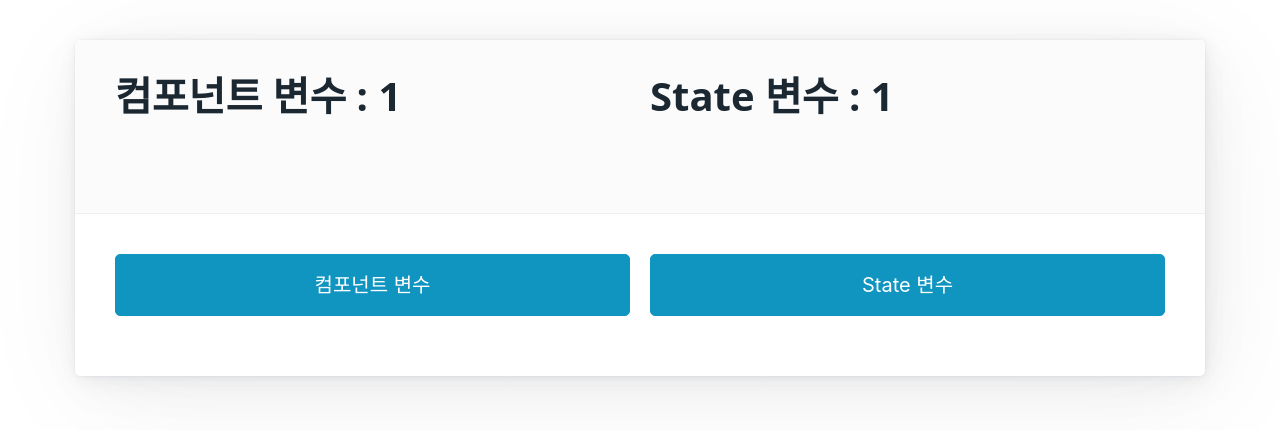
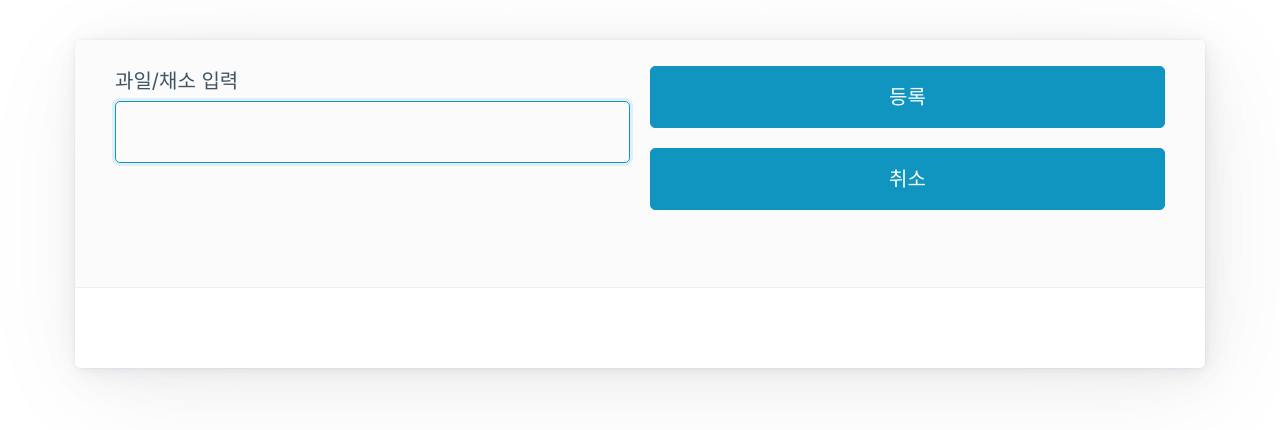
Before and after one commit to SuHyunParkSunshine/React_class, a React (Create React App) app: page / in a window 1280 px wide. Shown: the top 430 px of the page. Built offline with nearby package versions, Linux system fonts and the light colour scheme.

Commit message:
23.05.04_수업(2)

```diff
--- a/src/07/MyRef.js
+++ b/src/07/MyRef.js
@@ -1,37 +1,46 @@
-import { useState } from "react";
+import { useState, useRef, useEffect } from "react";
 
 const MyRef = () => {
 
-    let cnt1 = 1;
-    const [cnt2, setCnt2] = useState(1);
+    const txtref = useRef();
 
-    const showCnt = () => {
-        console.log('cnt1 =', cnt1, 'cnt2 =', cnt2)
-    }
+    const itemArr =useRef([]);
+    const[itemTag, setItemTag] = useState();
 
-    const showCnt1 = () => {
-        cnt1++;
-        showCnt();
-    }
+    //입력을 받을 곳에 커서 깜빡이게 하기 처음 페이지 들어가서 랜더링 될때 커서 깜빡이게하기!!
+    useEffect(() => {
+        txtref.current.focus();
+    }, []);
 
-    const showCnt2 = () => {
-        setCnt2(cnt2 + 1);
-        showCnt();
-    }
+    const addItem = (e) => {
+        e.preventDefault();
+        itemArr.current = [...itemArr.current, txtref.current.value];
+        itemArr.current = new Set(itemArr.current)
+        console.log("addItem=", itemArr.current); //cnt3찍은거랑 같음, 값이 변화하는지 확인하기 위해서 console찍은겨
+    };
+    const resetItem = (e) => {
+        e.preventDefault();
+        console.log("resetItem");
+    };
 
     return (
         <main className="container">
             <article>
                 <header>
-                    <div className="grid">
-                        <div><h1>컴포넌트 변수 : {cnt1}</h1></div>
-                        <div><h1>State 변수 : {cnt2}</h1></div>
-                    </div>
+                    <form>
+                        <div className="grid">
+                            <div>
+                                <label htmlFor="txt1">과일/채소 입력</label>
+                                <input ref={txtref} type="text" id="txt1" name="txt1" required />
+                            </div>
+
+                            <div>
+                                <button onClick={(e) => addItem(e) }>등록</button>
+                                <button onClick={(e) => resetItem(e)}>취소</button>
+                            </div>
+                        </div>
+                    </form>
                 </header>
-                <div className="grid">
-                    <button onClick={() => showCnt1()}>컴포넌트 변수</button>
-                    <button onClick={() => showCnt2()}>State 변수</button>
-                </div>
             </article>
         </main>
     );
```
Also changed, not shown: src/07/MyRef copy.js (added, +48 -0 lines).
